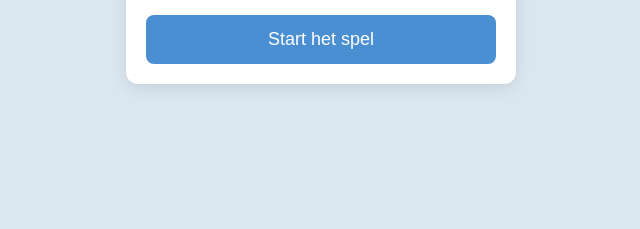
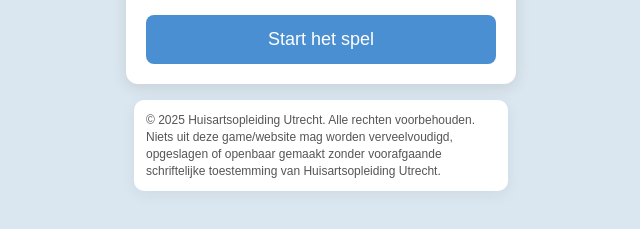
Before and after one commit to Mlx-web/pandemie-spel, a plain HTML site: page index.html in a window 1280 px wide. Shown: the part 465-694 px from the top of the page, without its empty margins (319-959 px from the left). Drawn offline with Linux system fonts and the light colour scheme; a web font is replaced by a local one.

Commit message:
Add files via upload
Copyright toegevoegd en tekst van scen 1 en scen 4 verbeterd

```diff
--- a/index.html
+++ b/index.html
@@ -14,8 +14,8 @@
       margin: 0;
       padding: 20px 0;
       display: flex;
-      justify-content: center;
-      align-items: flex-start;
+      flex-direction: column;
+      align-items: center;
     }
 
     .card {
@@ -53,6 +53,20 @@
     button:active {
       background-color: #3c7db5;
     }
+
+    .site-footer {
+      margin-top: 16px;
+      background: #ffffff;
+      width: 90%;
+      max-width: 350px;
+      padding: 12px;
+      border-radius: 10px;
+      box-shadow: 0 4px 15px rgba(0,0,0,0.06);
+      font-size: 0.75rem;
+      color: #555;
+text-align: left;
+      line-height: 1.4;
+    }
   </style>
 </head>
 
@@ -68,5 +82,12 @@
     <button onclick="window.location.href='scenario1.html'">Start het spel</button>
   </div>
 
+  <footer class="site-footer" role="contentinfo">
+    © 2025 Huisartsopleiding Utrecht. Alle rechten voorbehouden.
+    Niets uit deze game/website mag worden verveelvoudigd, opgeslagen
+    of openbaar gemaakt zonder voorafgaande schriftelijke toestemming
+    van Huisartsopleiding Utrecht.
+  </footer>
+
 </body>
 </html>
```
Also changed, not shown: scenario1.html (+15 -6 lines), scenario4.html (+2 -3 lines).
